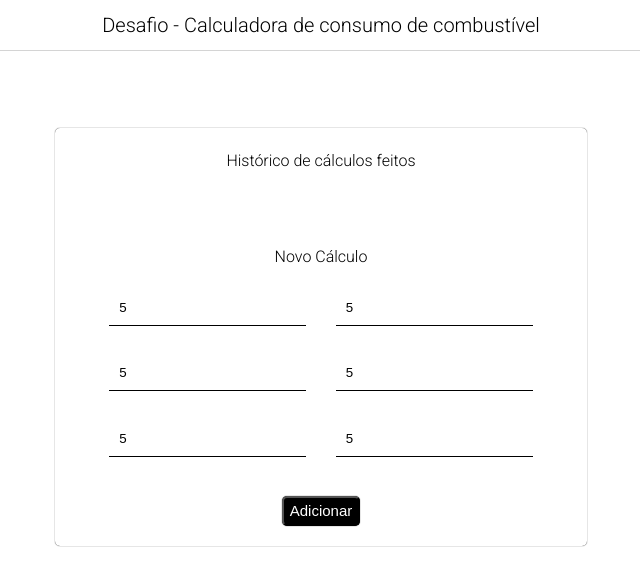
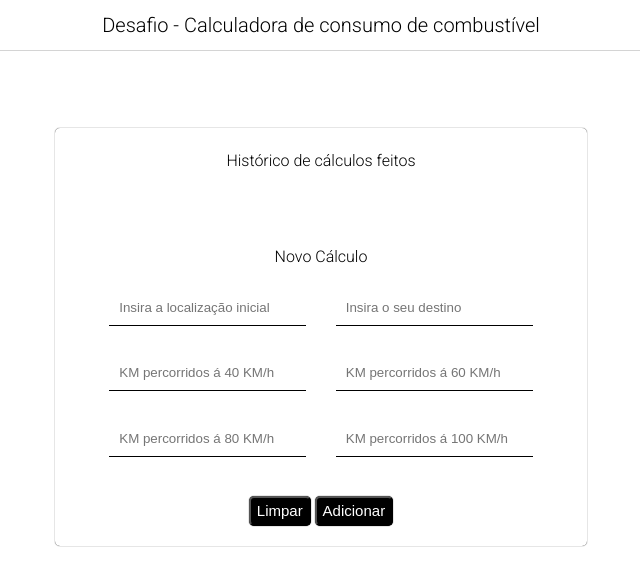
Before and after one commit to MisaelSantana/challenge, a plain HTML site: page frontend/index.html in a window 1280 px wide. Both pictures are taken after typing "5", "5", "5", "5", "5", "5" into the empty fields and a click on the button "Adicionar". Shown: the whole page, without its empty margins (329-969 px from the left). Drawn offline with nearby package versions, Linux system fonts and the light colour scheme; no server answers.

Commit message:
create function for clear inputs

```diff
--- a/api/index.js
+++ b/api/index.js
@@ -74,7 +74,7 @@ app.post('/api/dado/', (request, response) => {
     response.send({message: 'Item adicionado com sucesso!'});
 });
 
-// Receive data the Data Base;
+// Save data the Data Base;
 app.post('/api/dados/salvar', (request, response) => {
     const pt_partida = request.body.pt_partida;
     const pt_chegada = request.body.pt_chegada;
--- a/frontend/index.html
+++ b/frontend/index.html
@@ -63,9 +63,14 @@
 
                 <button class="add-button"
                     type="button"
+                    onclick="clearForm()">
+                    Limpar</button>
+
+                <button class="add-button"
+                    type="button"
                     onclick="createData()">
                     Adicionar</button>
-            </section>
+                </section>
         </div>
     </div>
 
@@ -118,7 +123,7 @@
             km100: km100Field
         }
 
-        axios.post(url, data)
+        axios.post(url, data, clearForm)
         .then((response) => {
             if(response.status === 200) {
                 alert('Inserido com sucesso!');
@@ -126,6 +131,28 @@
         }).catch((error) => {
             console.log(error);
         });
+
+        // After post, this function clear field;
+        with (document) {
+            getElementById('partida').value = "";
+            getElementById('destino').value = "";
+            getElementById('km40').value = "";
+            getElementById('km60').value = "";
+            getElementById('km80').value = "";
+            getElementById('km100').value = "";
+        }
+    }
+
+    // Function clear field;
+    function clearForm() {
+        with (document) {
+            getElementById('partida').value = "";
+            getElementById('destino').value = "";
+            getElementById('km40').value = "";
+            getElementById('km60').value = "";
+            getElementById('km80').value = "";
+            getElementById('km100').value = "";
+        }
     }
 </script>
 </body>
```
